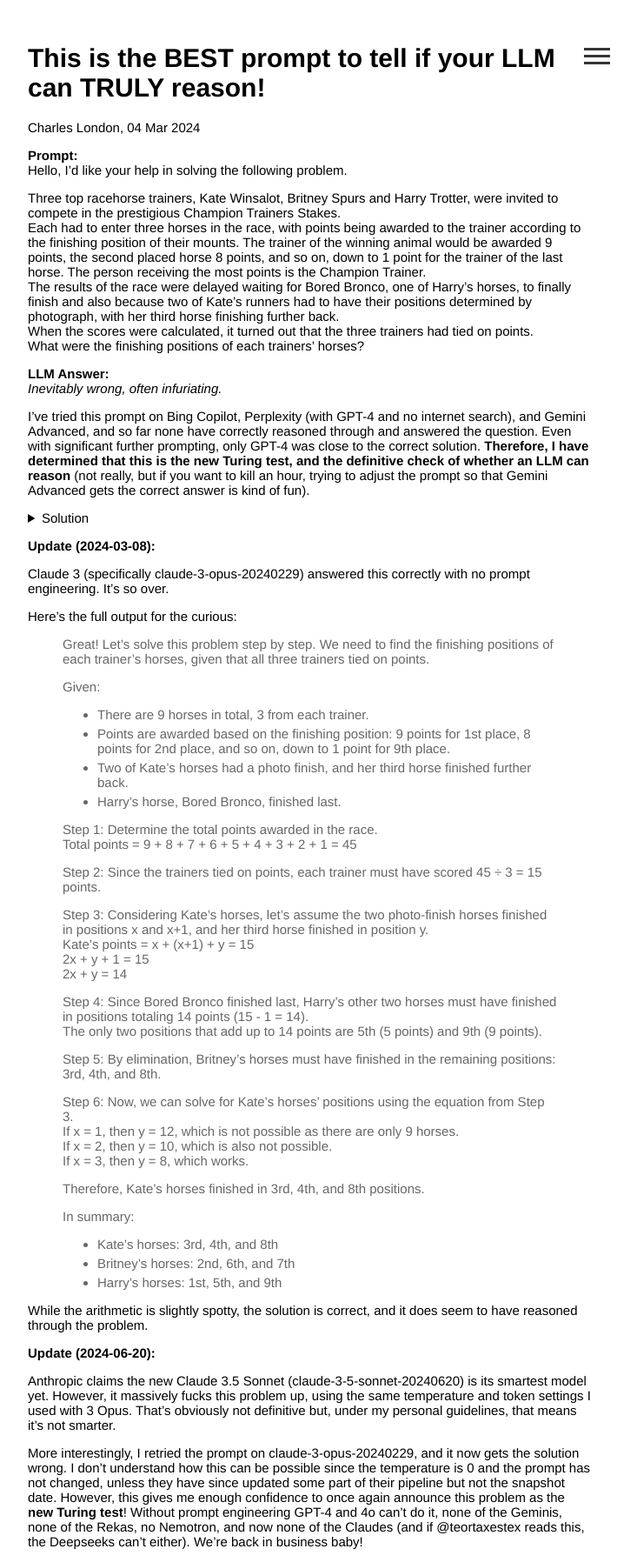
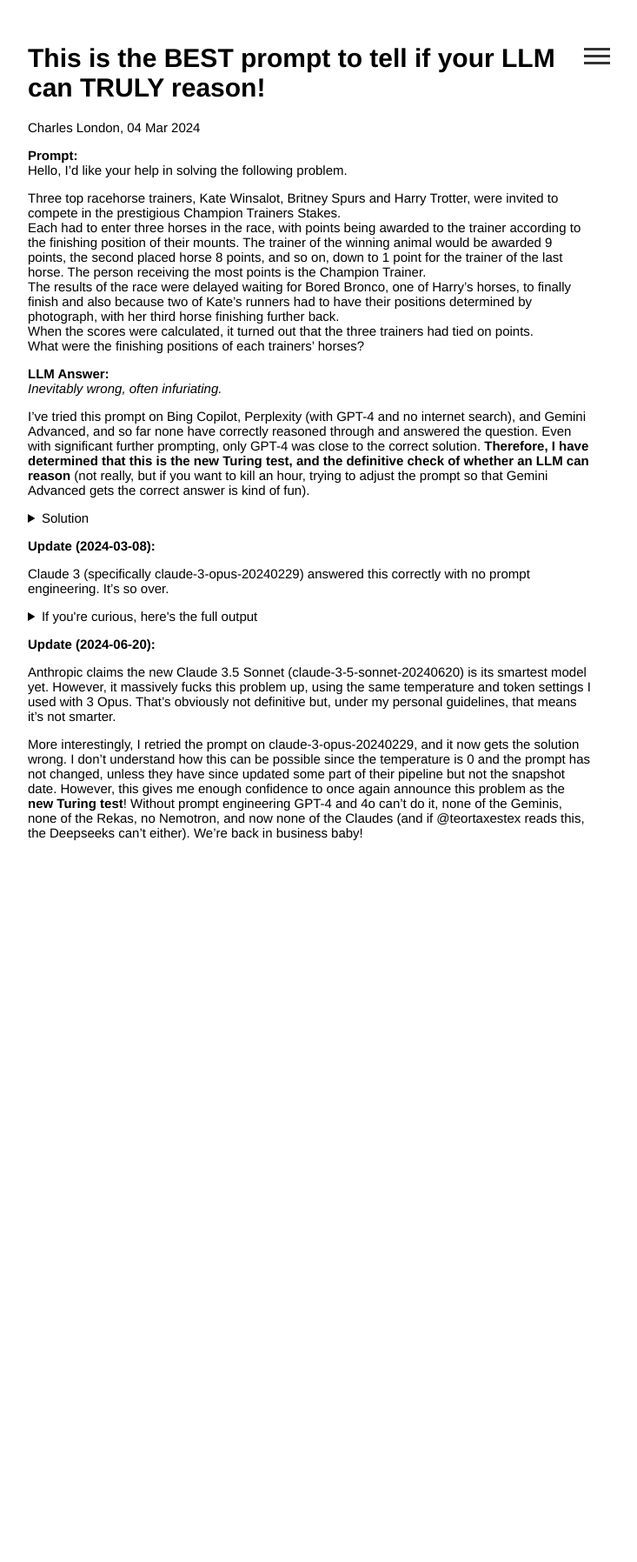
Before and after one commit to le-big-mac/le-big-mac.github.io, a Jekyll site: the page built from _posts/2024-03-04-this-is-the-best-prompt-to-tell-if-your-llm-can-truly-reason.md, in a window 1280 px wide. Shown: the whole page at 87% size, without its empty margins (258-991 px from the left). Built offline with Jekyll 4.4.1, drawn with Linux system fonts in a browser that asks for light colours; after the commit the page ends 981 px from its top, so only the background shows below that.

Commit message:
fix llm post formatting

```diff
--- a/_posts/2024-03-04-this-is-the-best-prompt-to-tell-if-your-llm-can-truly-reason.md
+++ b/_posts/2024-03-04-this-is-the-best-prompt-to-tell-if-your-llm-can-truly-reason.md
@@ -29,8 +29,10 @@
 
 Claude 3 (specifically claude-3-opus-20240229) answered this correctly with no prompt engineering. It's so over.
 
-Here's the full output for the curious:
+<details>
+<summary>If you're curious, here's the full output</summary>
 
+<div markdown="1">
 > Great! Let's solve this problem step by step. We need to find the finishing positions of each trainer's horses, given that all three trainers tied on points.
 >
 > Given:
@@ -67,6 +69,8 @@
 > - Harry's horses: 1st, 5th, and 9th
 
 While the arithmetic is slightly spotty, the solution is correct, and it does seem to have reasoned through the problem.
+</div>
+</details>
 
 **Update (2024-06-20):**
 
```
